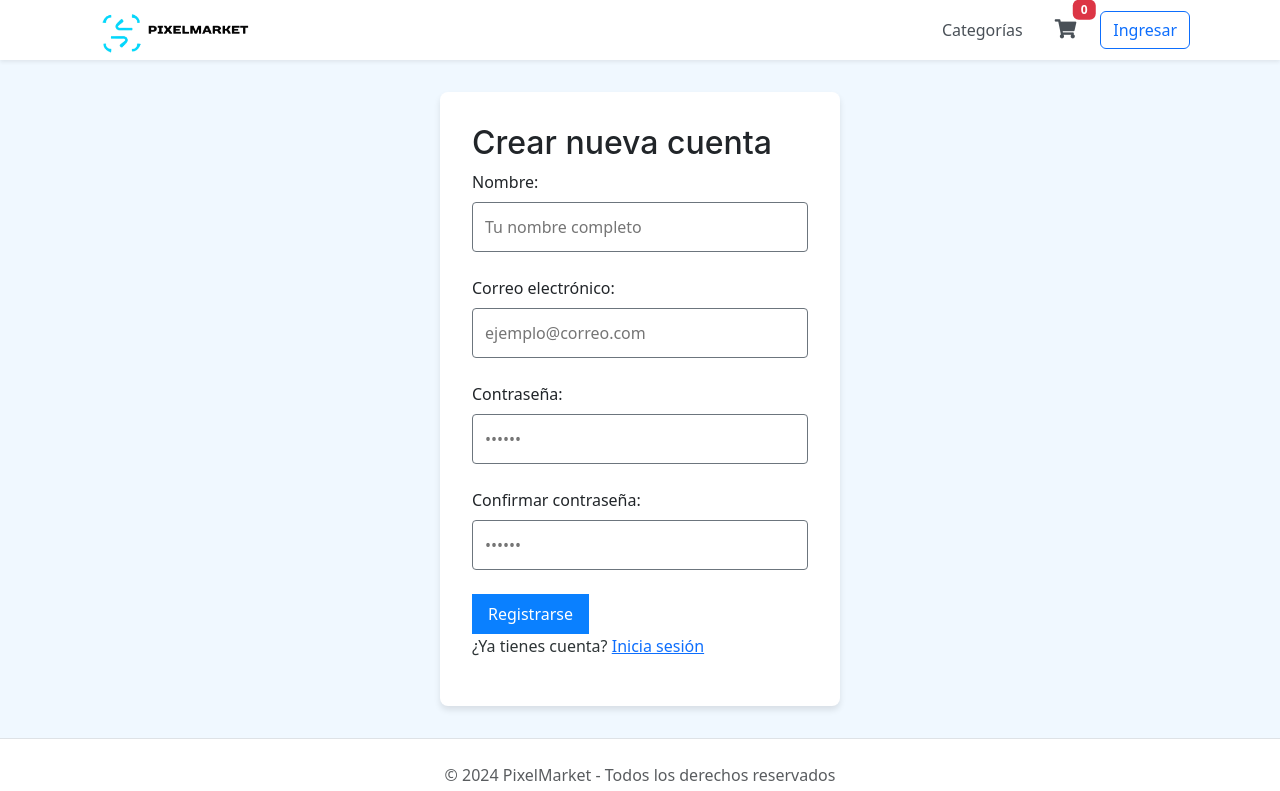
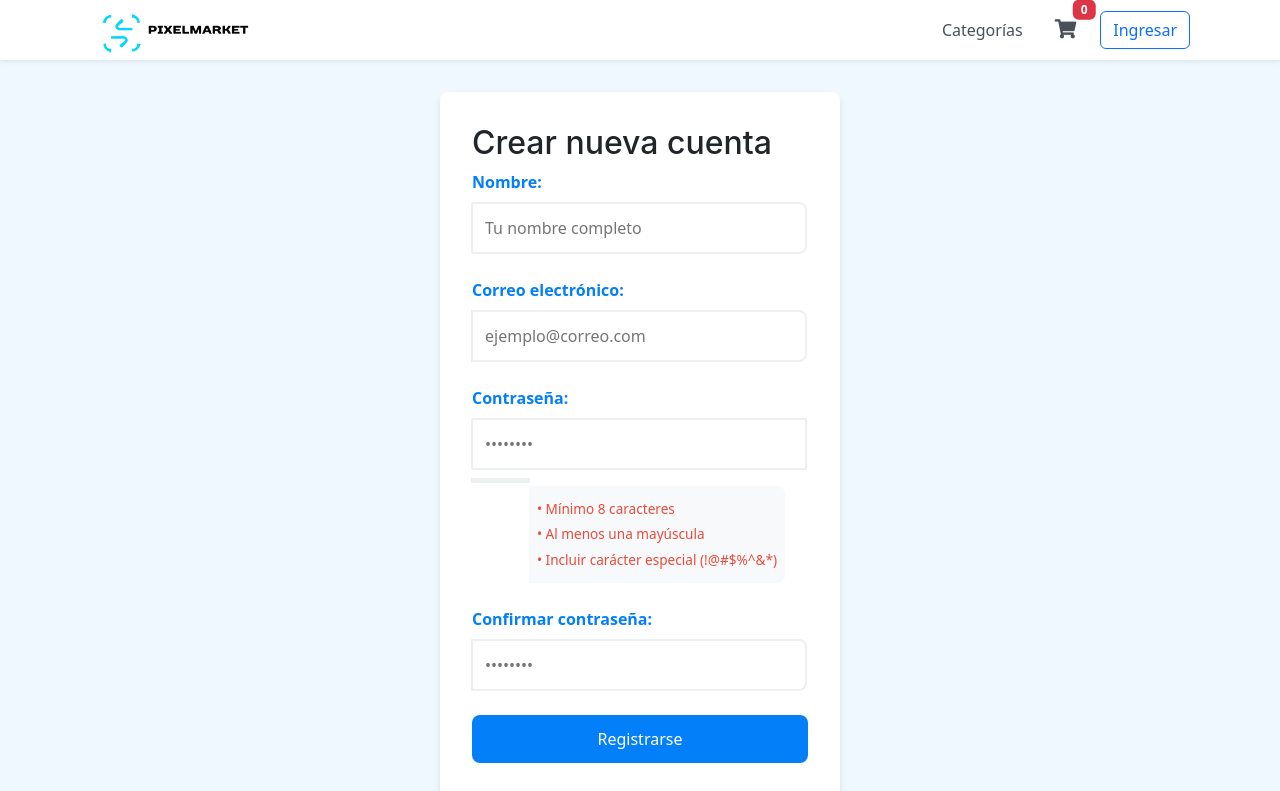
Before and after one commit to SergioC2410/PixelMarket, a Vue app in the folder frontend/: page /registro in a window 1280 px wide. Shown: the top 791 px of the page. Built offline with nearby package versions, Linux system fonts and the light colour scheme.

Commit message:
mejoras en el registro y en contraseñas

```diff
--- a/frontend/src/App.vue
+++ b/frontend/src/App.vue
@@ -48,7 +48,7 @@
     <!-- Footer -->
     <footer class="footer bg-white border-top py-4">
       <div class="container text-center">
-        <p class="text-muted mb-0">&copy; 2024 PixelMarket - Todos los derechos reservados</p>
+        <p class="text-muted mb-0">&copy; 2025 PixelMarket - Todos los derechos reservados</p>
       </div>
     </footer>
   </div>
--- a/frontend/src/main.js
+++ b/frontend/src/main.js
@@ -4,6 +4,11 @@ import router from './router';    // Importa el router (que creamos en src/route
 import 'bootstrap/dist/css/bootstrap.css';  // Importa Bootstrap CSS
 import 'bootstrap/dist/js/bootstrap.js';    // Importa Bootstrap JS
 
+
+
+
+// Importa los estilos de SweetAlert2
+import 'sweetalert2/dist/sweetalert2.min.css';
 // Crea la aplicación Vue
 const app = createApp(App);
 
--- a/frontend/src/views/Auth/LoginView.vue
+++ b/frontend/src/views/Auth/LoginView.vue
@@ -3,7 +3,6 @@
     <h2>Iniciar sesión</h2>
 
     <form @submit.prevent="handleSubmit" class="login-form">
-      <!-- Input Email -->
       <div class="input-group">
         <label for="email">Correo electrónico:</label>
         <input
@@ -16,7 +15,6 @@
         >
       </div>
 
-      <!-- Input Contraseña -->
       <div class="input-group">
         <label for="password">Contraseña:</label>
         <input
@@ -30,13 +28,8 @@
         >
       </div>
 
-      <!-- Mensajes de estado -->
       <div v-if="errorMessage" class="error-message">
         {{ errorMessage }}
-      </div>
-
-      <div v-if="successMessage" class="success-message">
-        {{ successMessage }}
       </div>
 
       <button
@@ -54,11 +47,11 @@
       ¿Primera vez aquí?
       <router-link to="/registro">Crear cuenta</router-link>
     </p>
+  </div>
     <p class="password-link">
       ¿Se te ha olvidado la contraseña?
       <router-link to="/Contraseña">Olvidé mi Contraseña</router-link>
     </p>
-  </div>
 </template>
 
 <script>
@@ -78,8 +71,7 @@ export default {
       email: '',
       password: '',
       isLoading: false,
-      errorMessage: '',
-      successMessage: ''
+      errorMessage: ''
     };
   },
   methods: {
@@ -104,7 +96,6 @@ export default {
 
     clearError() {
       this.errorMessage = '';
-      this.successMessage = '';
     },
 
     mockAuthService() {
@@ -123,25 +114,39 @@ export default {
     handleSubmit() {
       if (this.validateForm()) {
         this.isLoading = true;
+
         this.mockAuthService()
           .then(user => {
             console.log('Inicio de sesión exitoso:', user);
-            this.successMessage = `Bienvenido, ${user.name}`;
-            this.successMessage = 'Sus datos han sido añadidos';
+
+            // Mostrar notificación con SweetAlert
+            this.$swal({
+              title: 'Inicio de sesión exitoso',
+              text: `Bienvenido, ${user.name}!`,
+              icon: 'success',
+              confirmButtonColor: '#047ffa',
+            }).then(() => {
+              // Redirigir al main después de cerrar la alerta
+              this.$router.push('/main');
+            });
+
             this.errorMessage = '';
-
-            setTimeout(() => {
-              this.$router.push('/main');
-            }, 2000);
           })
           .catch(error => {
+            console.error('Error al iniciar sesión:', error);
             this.errorMessage = error;
-            this.successMessage = '';
+
+            // Mostrar error con SweetAlert
+            this.$swal({
+              title: 'Error al iniciar sesión',
+              text: error,
+              icon: 'error',
+              confirmButtonColor: '#e74c3c',
+            });
           })
           .finally(() => {
             this.isLoading = false;
           });
-
       }
     }
   }
@@ -232,6 +237,27 @@ input:focus {
   font-weight: 600;
   text-decoration: none;
 }
+.input-group {
+  margin-bottom: 1.5rem;
+  label { font-weight: bold; color: var(--color-primary); }
+
+}
+input {
+  width: 100%;
+  padding: 12px;
+  border-radius: var(--border-radius);
+ }
+ .submit-button {
+  background-color: var(--color-primary);
+  color: white;
+  padding: 12px;
+  border-radius: var(--border-radius);
+ }
+ .error-message {
+  color: var(--color-error);
+  text-align: center;
+  margin-top: 1rem;
+}
 
 @keyframes fadeIn {
   from { opacity: 0; transform: translateY(-10px); }
--- a/frontend/src/views/Auth/Register.vue
+++ b/frontend/src/views/Auth/Register.vue
@@ -1,8 +1,9 @@
+<!-- eslint-disable vue/multi-word-component-names -->
 <template>
    <div class="register-container">
     <h2>Crear nueva cuenta</h2>
     <form @submit.prevent="handleRegister">
-        <div class="form-group">
+      <div class="input-group">
         <label for="name">Nombre:</label>
         <input
           type="text"
@@ -13,7 +14,7 @@
         >
       </div>
 
-        <div class="form-group">
+      <div class="input-group">
         <label for="email">Correo electrónico:</label>
         <input
           type="email"
@@ -24,26 +25,52 @@
         >
       </div>
 
-        <div class="form-group">
+      <div class="input-group">
         <label for="password">Contraseña:</label>
         <input
           type="password"
           id="password"
           v-model.trim="password"
-            minlength="6"
+          @input="checkPasswordStrength"
+          minlength="8"
           required
-            placeholder="••••••"
+          placeholder="••••••••"
         >
+
+        <!-- Barra de seguridad -->
+        <div class="password-strength">
+          <div
+            class="strength-bar"
+            :style="{
+              width: strengthProgress + '%',
+              backgroundColor: strengthColor
+            }"
+          ></div>
+          <div class="strength-text">{{ strengthText }}</div>
         </div>
 
-        <div class="form-group">
+        <!-- Requisitos de contraseña -->
+        <div class="password-requirements">
+          <div :class="['requirement', { 'valid': hasMinLength }]">
+            {{ hasMinLength ? '✓' : '•' }} Mínimo 8 caracteres
+          </div>
+          <div :class="['requirement', { 'valid': hasUppercase }]">
+            {{ hasUppercase ? '✓' : '•' }} Al menos una mayúscula
+          </div>
+          <div :class="['requirement', { 'valid': hasSpecialChar }]">
+            {{ hasSpecialChar ? '✓' : '•' }} Incluir carácter especial (!@#$%^&*)
+          </div>
+        </div>
+      </div>
+
+      <div class="input-group">
         <label for="confirm-password">Confirmar contraseña:</label>
         <input
           type="password"
           id="confirm-password"
           v-model.trim="confirmPassword"
           required
-            placeholder="••••••"
+          placeholder="••••••••"
         >
       </div>
 
@@ -71,10 +98,71 @@
       email: '',
       password: '',
       confirmPassword: '',
-        errorMessage: ''
-      };
+      errorMessage: '',
+      strengthProgress: 0,
+      strengthColor: '#e74c3c',
+      strengthText: 'Muy débil'
+    }
+  },
+  computed: {
+    hasMinLength() {
+      return this.password.length >= 8
+    },
+    hasUppercase() {
+      return /[A-Z]/.test(this.password)
+    },
+    hasSpecialChar() {
+      return /[!@#$%^&*]/.test(this.password)
+    }
   },
   methods: {
+    checkPasswordStrength() {
+      const requirementsMet = [
+        this.hasMinLength,
+        this.hasUppercase,
+        this.hasSpecialChar,
+        this.password.length >= 12
+      ].filter(Boolean).length
+
+      this.strengthProgress = (requirementsMet / 4) * 100
+
+      if (requirementsMet === 4) {
+        this.strengthColor = '#2ecc71'
+        this.strengthText = 'Muy segura'
+      } else if (requirementsMet >= 2) {
+        this.strengthColor = '#f1c40f'
+        this.strengthText = 'Moderada'
+      } else {
+        this.strengthColor = '#e74c3c'
+        this.strengthText = 'Débil'
+      }
+    },
+
+    validateForm() {
+      if (this.password !== this.confirmPassword) {
+        this.errorMessage = 'Las contraseñas no coinciden'
+        return false
+      }
+
+      if (!this.hasMinLength) {
+        this.errorMessage = 'La contraseña debe tener al menos 8 caracteres'
+        return false
+      }
+
+      if (!this.hasUppercase) {
+        this.errorMessage = 'La contraseña debe contener al menos una mayúscula'
+        return false
+      }
+
+      if (!this.hasSpecialChar) {
+        this.errorMessage = 'La contraseña debe incluir un carácter especial (!@#$%^&*)'
+        return false
+      }
+
+      this.errorMessage = ''
+      return true
+    },
+
     handleRegister() {
       if (!this.validateForm()) return;
 
@@ -87,55 +175,125 @@
 
       alert('Registro exitoso. Ahora puedes iniciar sesión.');
       this.$router.push('/login'); // Redirige al login después del registro
-      },
-      validateForm() {
-        if (this.password !== this.confirmPassword) {
-          this.errorMessage = 'Las contraseñas no coinciden';
-          return false;
-        }
-
-        if (!this.validEmail(this.email)) {
-          this.errorMessage = 'Correo electrónico no válido';
-          return false;
-        }
-
-        this.errorMessage = '';
-        return true;
-      },
-      validEmail(email) {
-        const re = /^[^\s@]+@[^\s@]+\.[^\s@]+$/;
-        return re.test(email);
     }
   }
 };
 </script>
 
   <style scoped>
-  /* Estilos similares a los del login */
   .register-container {
+  --color-primary: #047ffa;
+  --color-error: #e74c3c;
+  --color-success: #2ecc71;
+  --border-radius: 8px;
+  --transition-speed: 0.3s;
   max-width: 400px;
   margin: 2rem auto;
   padding: 2rem;
-    background: #ffffff;
-    border-radius: 8px;
+  background: #fff;
+  border-radius: var(--border-radius);
   box-shadow: 0 4px 6px rgba(0, 0, 0, 0.1);
 }
 
-  .form-group {
+.input-group {
   margin-bottom: 1.5rem;
+  text-align: left;
 }
 
 label {
   display: block;
   margin-bottom: 0.5rem;
+  color: var(--color-primary);
+  font-weight: 600;
 }
 
 input {
   width: 100%;
   padding: 12px;
+  border: 2px solid #ecf0f1;
+  border-radius: var(--border-radius);
+  transition: border-color var(--transition-speed) ease;
+}
+
+input:focus {
+  border-color: var(--color-primary);
+  outline: none;
 }
 
 .error-message {
-    color: red;
+  color: var(--color-error);
+  margin: 1rem 0;
+  font-size: 0.9rem;
+  text-align: center;
+}
+
+.password-strength {
+  margin-top: 0.5rem;
+  height: 5px;
+  background: #ecf0f1;
+  border-radius: var(--border-radius);
+  overflow: hidden;
+}
+
+.strength-bar {
+  height: 100%;
+  transition:
+    width var(--transition-speed) ease,
+    background-color var(--transition-speed) ease;
+}
+
+.strength-text {
+  font-size: 0.8rem;
+  color: #7f8c8d;
+  margin-top: 0.5rem;
+  text-align: right;
+}
+
+.password-requirements {
+  margin-top: 1rem;
+  padding: 0.5rem;
+  background: #f8f9fa;
+  border-radius: var(--border-radius);
+}
+
+.requirement {
+  color: #e74c3c;
+  font-size: 0.85rem;
+  margin: 0.3rem 0;
+  transition: color var(--transition-speed) ease;
+}
+
+.requirement.valid {
+  color: #2ecc71;
+}
+
+.submit-button {
+  width: 100%;
+  padding: 12px;
+  background: var(--color-primary);
+  color: white;
+  border: none;
+  border-radius: var(--border-radius);
+  cursor: pointer;
+  transition:
+    background var(--transition-speed) ease,
+    opacity var(--transition-speed) ease;
+}
+
+.submit-button:disabled {
+  opacity: 0.7;
+  cursor: not-allowed;
+}
+
+.login-link {
+  margin-top: 1.5rem;
+  text-align: center;
+  color: #7f8c8d;
+}
+
+.login-link a {
+  color: var(--color-primary);
+  font-weight: 600;
+  text-decoration: none;
 }
 </style>
--- /dev/null
+++ b/package.json
@@ -0,0 +1,5 @@
+{
+  "dependencies": {
+    "vue-sweetalert2": "^5.0.11"
+  }
+}
```
Also changed, not shown: 1 other file (tests, documents, lock files or other folders). Lines whose indentation alone changed are shown as unchanged.
